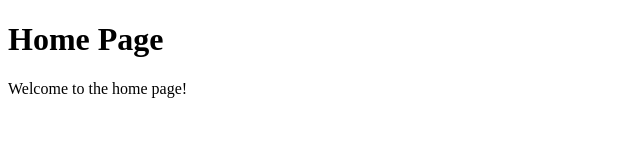
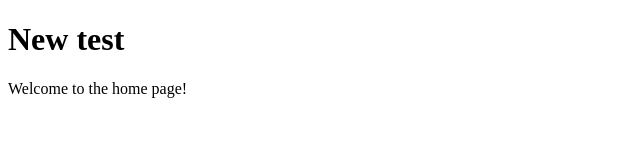
Before and after one commit to YuriiOL/test-task, a Vue app: page / in a window 1280 px wide. Shown: the top 160 px of the page, without its empty margins (0-640 px from the left). Built offline with nearby package versions, Linux system fonts and the light colour scheme.

Commit message:
feat: test

```diff
--- a/src/views/Home.vue
+++ b/src/views/Home.vue
@@ -1,6 +1,6 @@
 <template>
     <div class="home-wrapper">
-      <h1>Home Page</h1>
+      <h1>New test</h1>
       <p>Welcome to the home page!</p>
     </div>
 </template>
```
